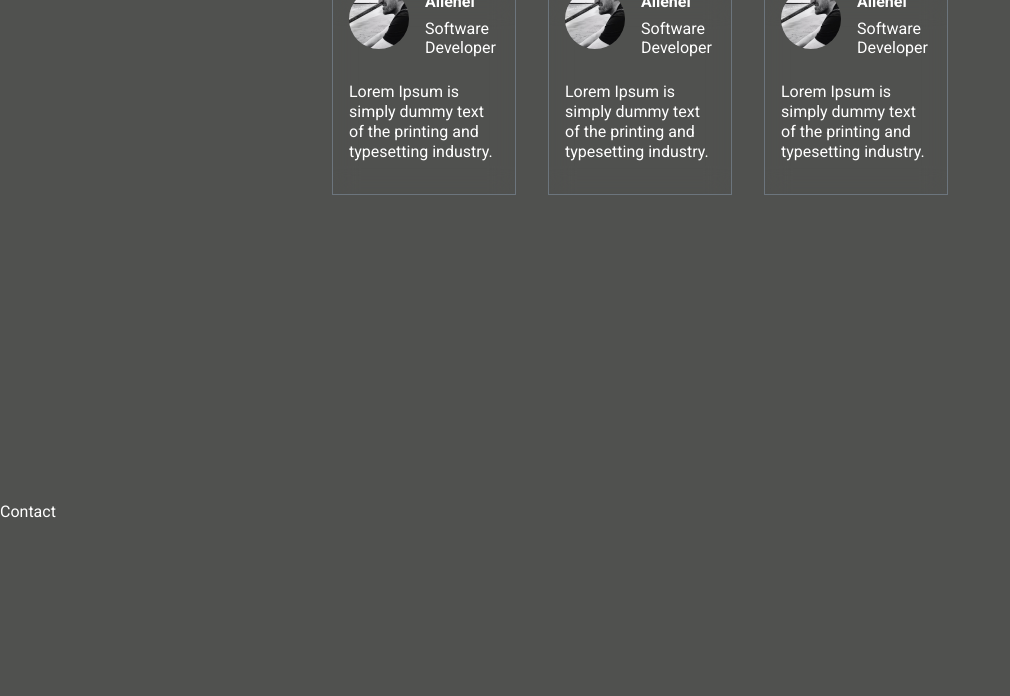
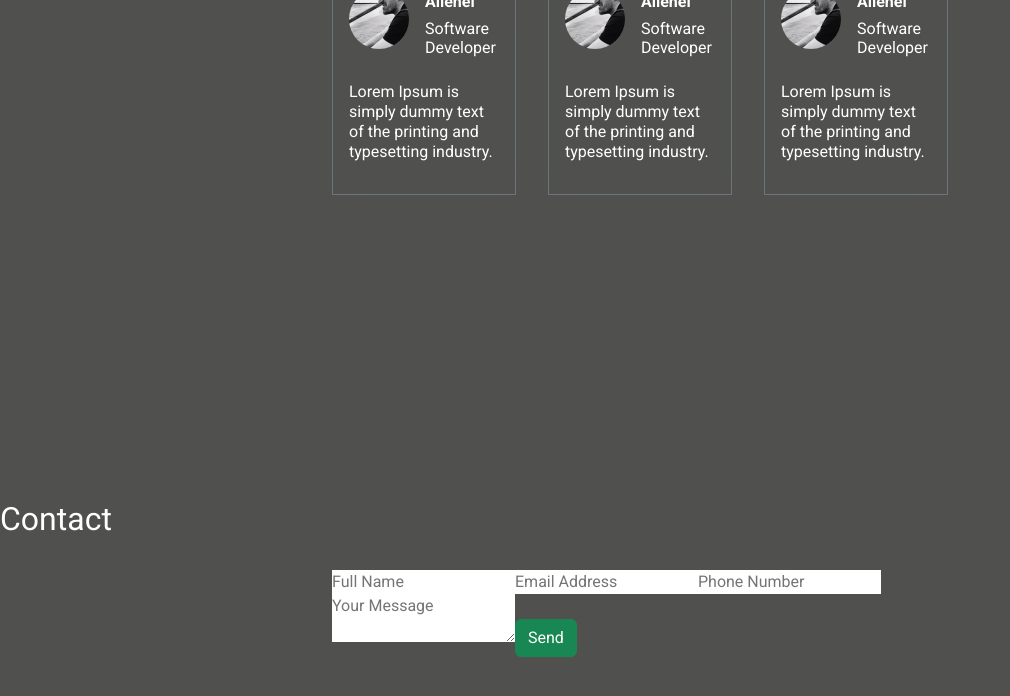
Before and after one commit to georgeailenei/portfolio_website, a React (Vite) app in the folder Portfolio/: page / in a window 1280 px wide. Shown: the part 2892-3588 px from the top of the page, without its empty margins (0-1010 px from the left). Built offline with nearby package versions, Linux system fonts and the light colour scheme.

Commit message:
contact component created HTML

```diff
--- a/Portfolio/src/components/contact/Contact.tsx
+++ b/Portfolio/src/components/contact/Contact.tsx
@@ -2,5 +2,37 @@ import React from "react";
 import "./contact.css";
 
 export const Contact = () => {
-  return <section id="contact">Contact</section>;
+  return (
+    <section id="contact">
+      <h2>Contact</h2>
+      <div className="container container__contact">
+        <img />
+        <div>
+          <form>
+            <input type="text" name="name" placeholder="Full Name" required />
+            <input
+              type="email"
+              name="email"
+              placeholder="Email Address"
+              required
+            />
+            <input
+              type="text"
+              name="phone number"
+              placeholder="Phone Number"
+              required
+            />
+            <textarea
+              name="message"
+              placeholder="Your Message"
+              required
+            ></textarea>
+            <button type="submit" className="btn btn-success">
+              Send
+            </button>
+          </form>
+        </div>
+      </div>
+    </section>
+  );
 };
```
